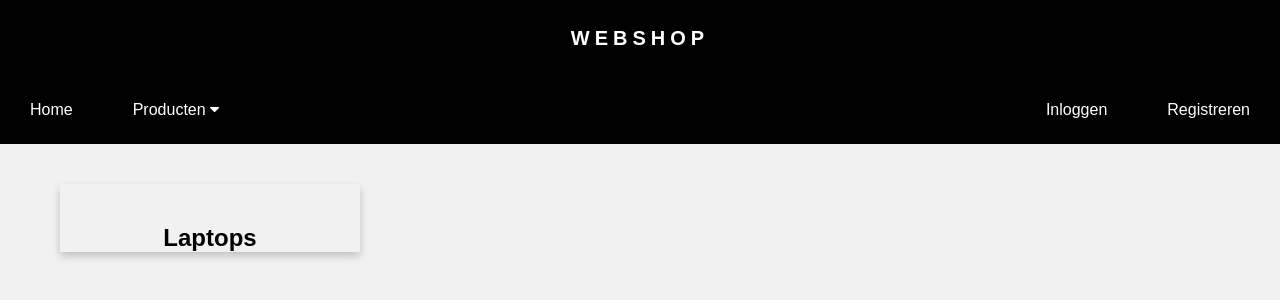
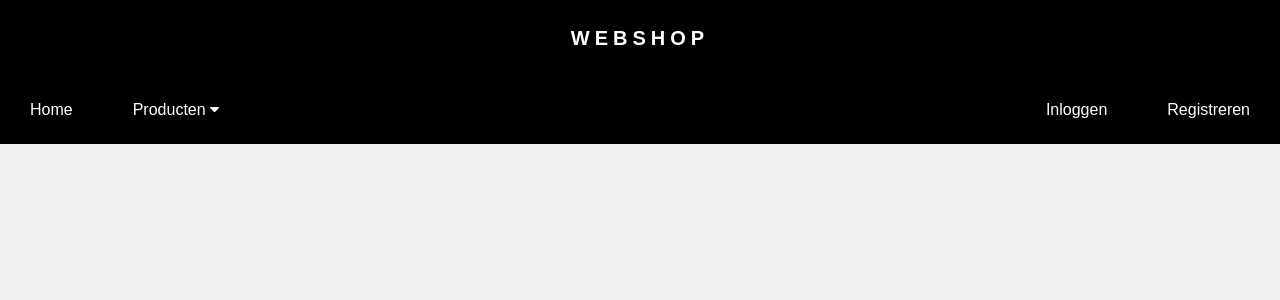
Before and after one commit to RenoWidyadi/Webshop, a PHP site: page / in a window 1280 px wide. Shown: the top 300 px of the page. Run offline with PHP 8.4, Linux system fonts and the light colour scheme; a stand-in replaces the project's code that opens the database connection.

Commit message:
changed stuff

```diff
--- a/index.php
+++ b/index.php
@@ -2,14 +2,9 @@
 
 <?php include 'header.php' ?>
 
-<form action="laptops.php">
-<div class="column">
-    <div class="card">
-    <h2 style="text-align:center">Laptops</h2>
 
 
-</div>
-</form>
+
 
 
 
```
